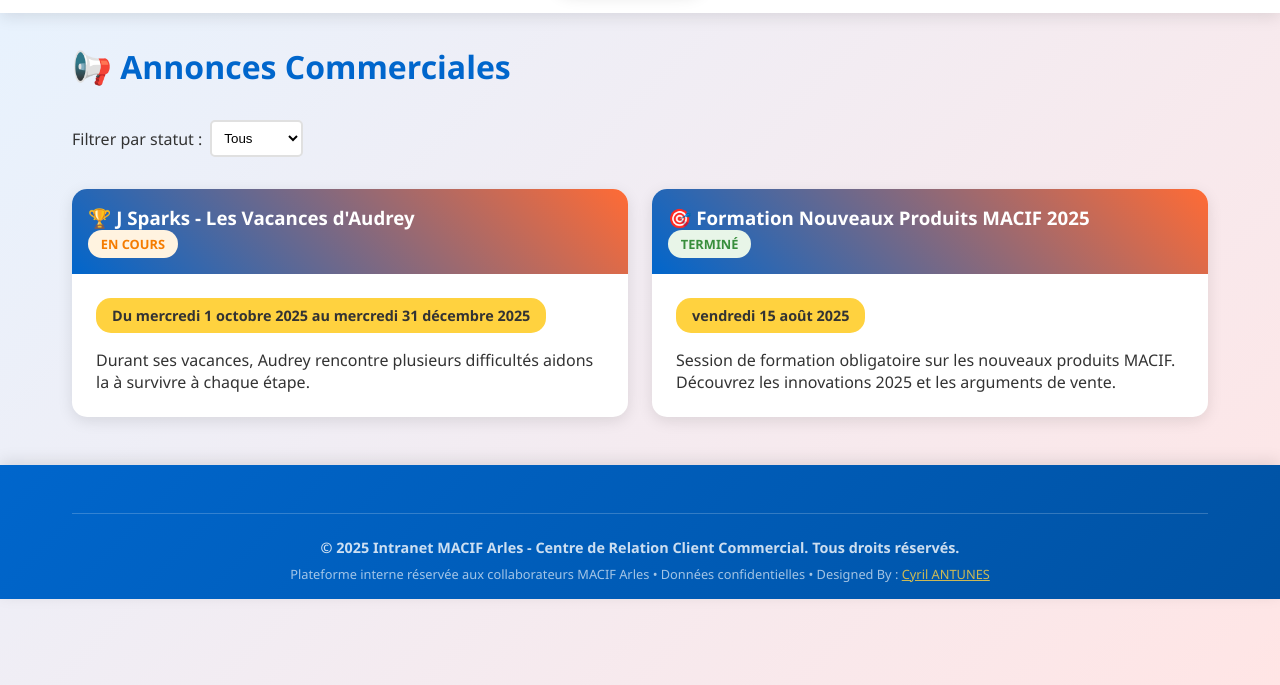
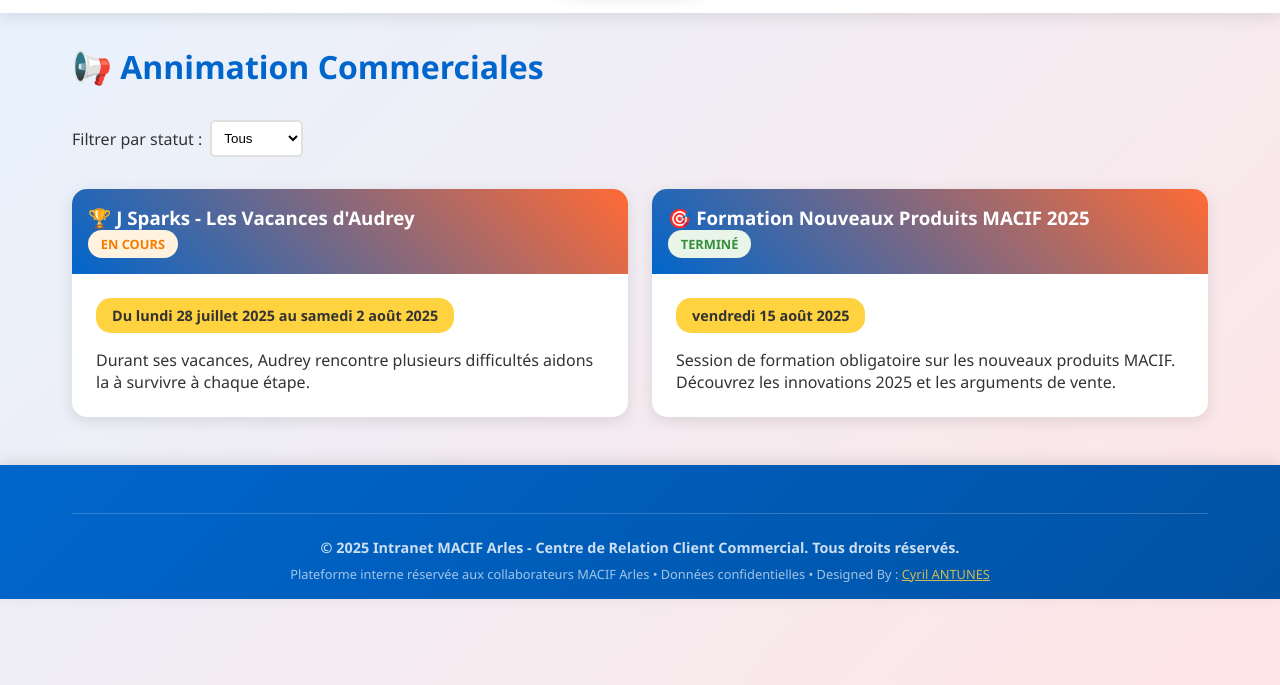
Before and after one commit to MacifArles/MacifArles.github.io, a plain HTML site: page index.html in a window 1280 px wide. Both pictures are taken after a click on the link "📢 Animations". Shown: the part 115-800 px from the top of the page. Drawn offline with Linux system fonts and the light colour scheme.

Commit message:
Update index.html

```diff
--- a/index.html
+++ b/index.html
@@ -1175,7 +1175,7 @@
         <!-- Page Annonces Commerciales -->
         <div id="annonces" class="page-content">
             <div class="page-header">
-                <h2 class="page-title">📢 Annonces Commerciales</h2>
+                <h2 class="page-title">📢 Annimation Commerciales</h2>
                 <button id="addAnnonceBtn" class="btn" style="display: none;" onclick="showAddAnnonceForm()">
                     ➕ Nouvelle annonce
                 </button>
@@ -1194,7 +1194,7 @@
             </div>
 
             <div id="addAnnonceForm" class="card add-form">
-                <h3>➕ Ajouter une annonce commerciale</h3>
+                <h3>➕ Ajouter une annimation commerciale</h3>
                 <form onsubmit="addAnnonceCommerciale(event)">
                     <div class="form-group">
                         <label>Titre de l'annonce :</label>
@@ -1757,8 +1757,8 @@
                 {
                     id: 1,
                     titre: "🏆 J Sparks - Les Vacances d'Audrey",
-                    dateDebut: "2025-10-01",
-                    dateFin: "2025-12-31",
+                    dateDebut: "2025-07-28",
+                    dateFin: "2025-08-02",
                     description: "Durant ses vacances, Audrey rencontre plusieurs difficultés aidons la à survivre à chaque étape.",
                     details: "RÈGLES DU CHALLENGE:\n\n🎯 OBJECTIFS:\n- Se surpasser chaque jour\n- Faire mieux que la veille\n\n🏆 RÉCOMPENSES:\n- Un trésor unique !\n\n📊 SUPPORT:\n- Macifapp.github.io\n\n",
                     statut: "en-cours",
```
